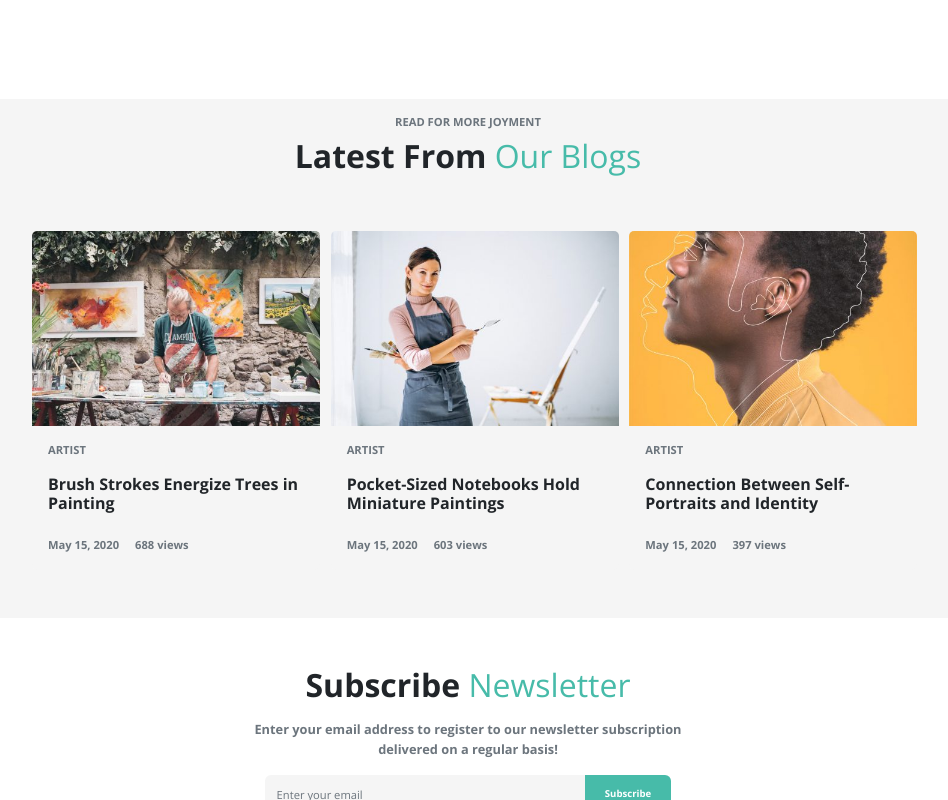
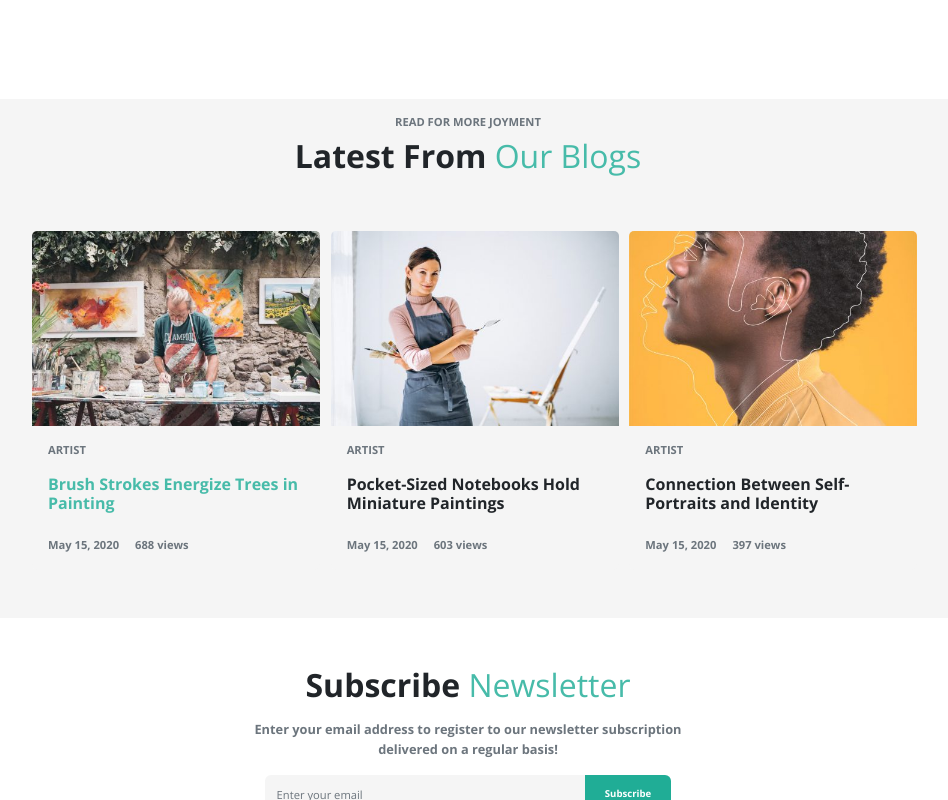
Before and after one commit to MarcoInchingoli89/proj-html-vuejs, a Vue app: page / in a window 1280 px wide. In both pictures the pointer is over the element 348 px from the left and 4039 px from the top of the page. Shown: the part 3639-4439 px from the top of the page, without its empty margins (172-1120 px from the left). Built offline with nearby package versions, Linux system fonts and the light colour scheme.

Commit message:
Add Effect Card on Hover and ColorButtonFixed

```diff
--- a/src/components/AppMain/SectionBlog.vue
+++ b/src/components/AppMain/SectionBlog.vue
@@ -89,6 +89,14 @@ export default {
         background-color: $dl-primary;
     }
 
+    .card:hover {
+        cursor: pointer;
+
+        h6 {
+            color: $dl-secondary;
+        }
+    }
+
     .container {
         max-width: 70%;
     }
--- a/src/components/AppMain/SectionCourses.vue
+++ b/src/components/AppMain/SectionCourses.vue
@@ -103,6 +103,15 @@ export default {
         max-width: 70%;
     }
 
+    .card:hover {
+
+        cursor: pointer;
+
+        h6 {
+            color: $dl-secondary;
+        }
+    }
+
     .card_body {
 
         .text {
@@ -135,6 +144,6 @@ export default {
 }
 
 .green {
-    color: $dl-secondary;
+    color: $dl-secondary_dark;
 }
 </style>
--- a/src/components/AppMain/SectionNewsletter.vue
+++ b/src/components/AppMain/SectionNewsletter.vue
@@ -67,6 +67,6 @@ export default {
 }
 
 .green_bg {
-    background-color: $dl-secondary;
+    background-color: $dl-secondary_dark;
 }
 </style>
--- a/src/components/AppMain/SectionStaff.vue
+++ b/src/components/AppMain/SectionStaff.vue
@@ -47,7 +47,7 @@ export default {
 }
 
 .btn {
-    background-color: $dl-secondary;
+    background-color: $dl-secondary_dark;
     width: 135px;
     font-size: 0.6rem;
     font-weight: bold;
```
